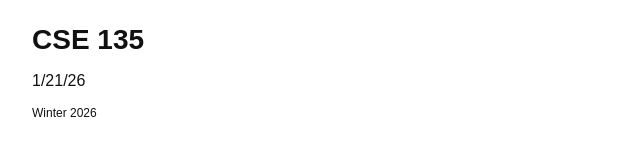
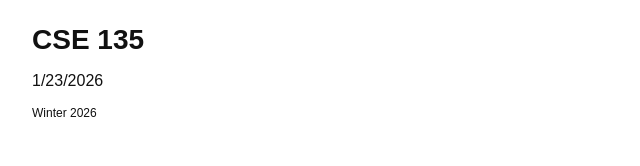
Before and after one commit to renjen/cse135site, a plain HTML site: page index.html in a window 1280 px wide. Shown: the top 166 px of the page, 142-782 px from the left. Drawn offline with Linux system fonts and the light colour scheme.

Commit message:
Made changes to index.html

```diff
--- a/index.html
+++ b/index.html
@@ -13,7 +13,7 @@
     <header class="top">
       <div class="course">
         <h1>CSE 135</h1>
-        <p class="deployed">1/21/26</p>
+        <p class="deployed">1/23/2026</p>
         <p class="term">Winter 2026</p>
       </div>
 
```
